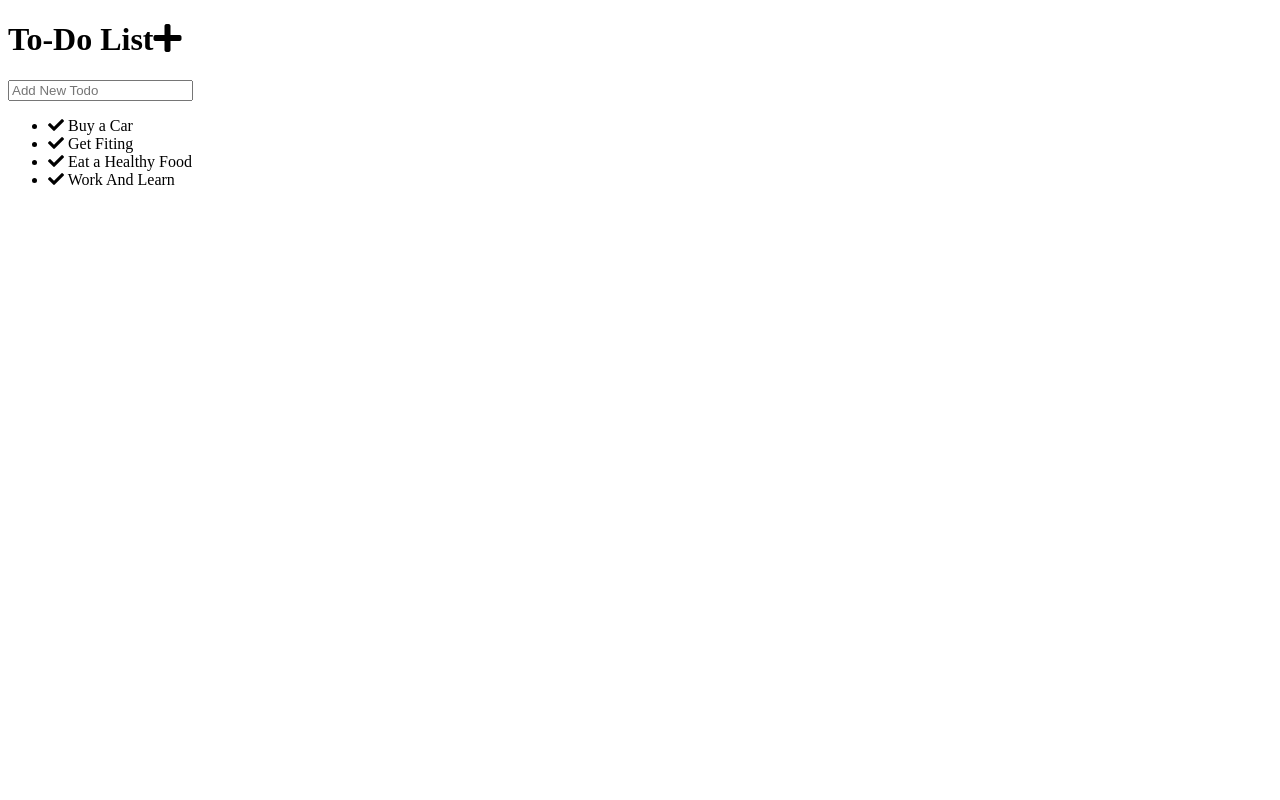
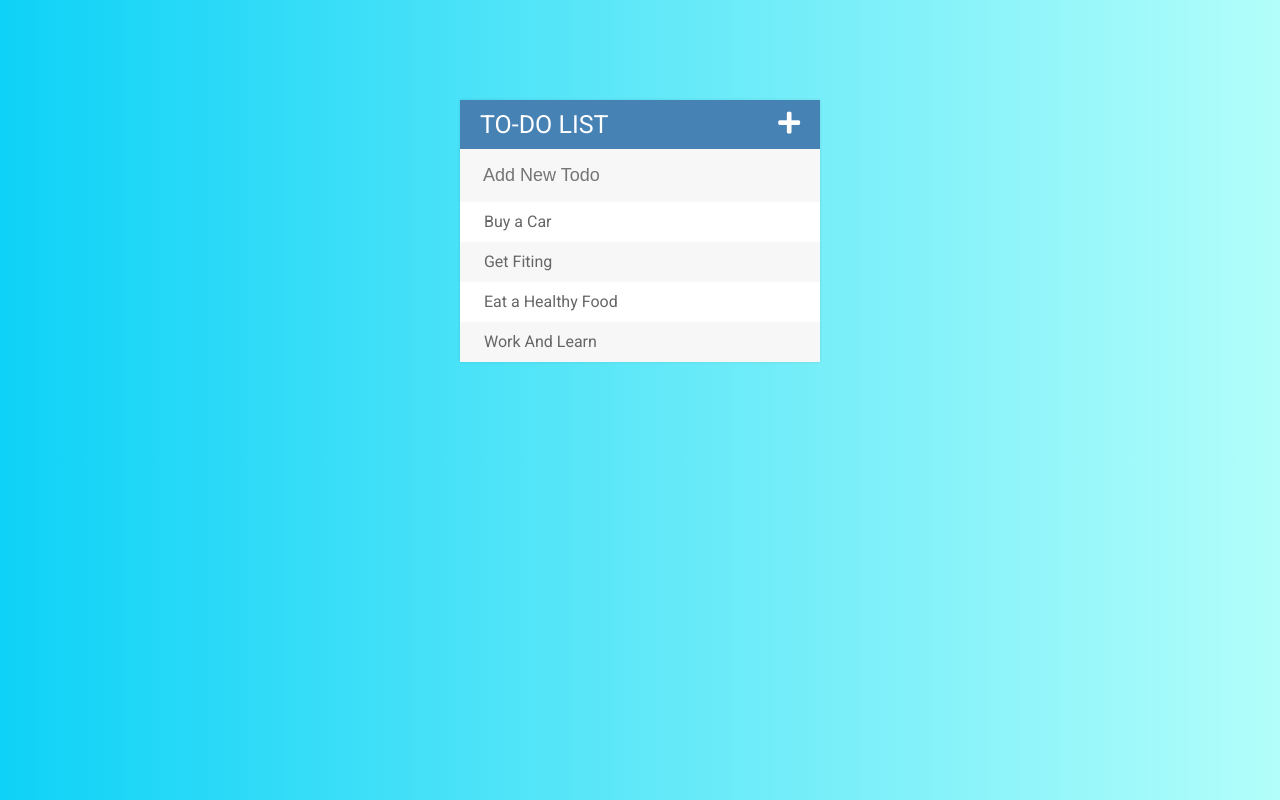
Before and after one commit to doryakov1/Todo, a plain HTML site: page index.html in a window 1280 px wide. Drawn offline with nearby package versions, Linux system fonts and the light colour scheme.

Commit message:
Update index.html

```diff
--- a/index.html
+++ b/index.html
@@ -4,10 +4,10 @@
 <head>
     <title>Todo List</title>
     <meta name="viewport" content="width=device-width, initial-scale=1.0, maximum-scale=1.0, user-scalable=0">
-    <link rel="stylesheet" type="text/css" href="asssets/css/todos.css">
+    <link rel="stylesheet" href="app.css">
     <link href="https://fonts.googleapis.com/css?family=Roboto" rel="stylesheet">
     <link rel="stylesheet" href="https://use.fontawesome.com/releases/v5.0.13/css/all.css">
-    <script type="text/javascript" src="asssets/js/lib/jquery-3.3.1.min.js"></script>
+    <script type="text/javascript" src="jquery-3.3.1.min.js"></script>
 </head>
 
 <body>
@@ -34,7 +34,7 @@
     </div>
 
 
-    <script type="text/javascript" src="asssets/js/todos.js"></script>
+    <script type="text/javascript" src="app.js"></script>
 </body>
 
 </html>
```
